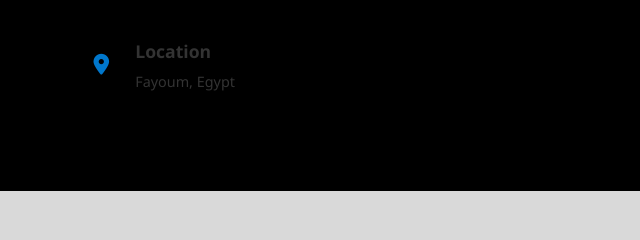
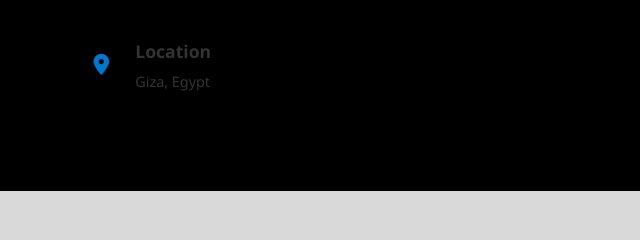
Before and after one commit to alinasr2/portfolio-mahmoud, a plain HTML site: page index.html in a window 1280 px wide. Shown: the part 4673-4913 px from the top of the page, 0-640 px from the left. Drawn offline with Linux system fonts and the light colour scheme.

Commit message:
index.html

```diff
--- a/index.html
+++ b/index.html
@@ -1205,7 +1205,7 @@
                     </div>
                     <div class="contact-text">
                         <h3>Location</h3>
-                        <p>Fayoum, Egypt</p>
+                        <p>Giza, Egypt</p>
                     </div>
                 </div>
             </div>
```
